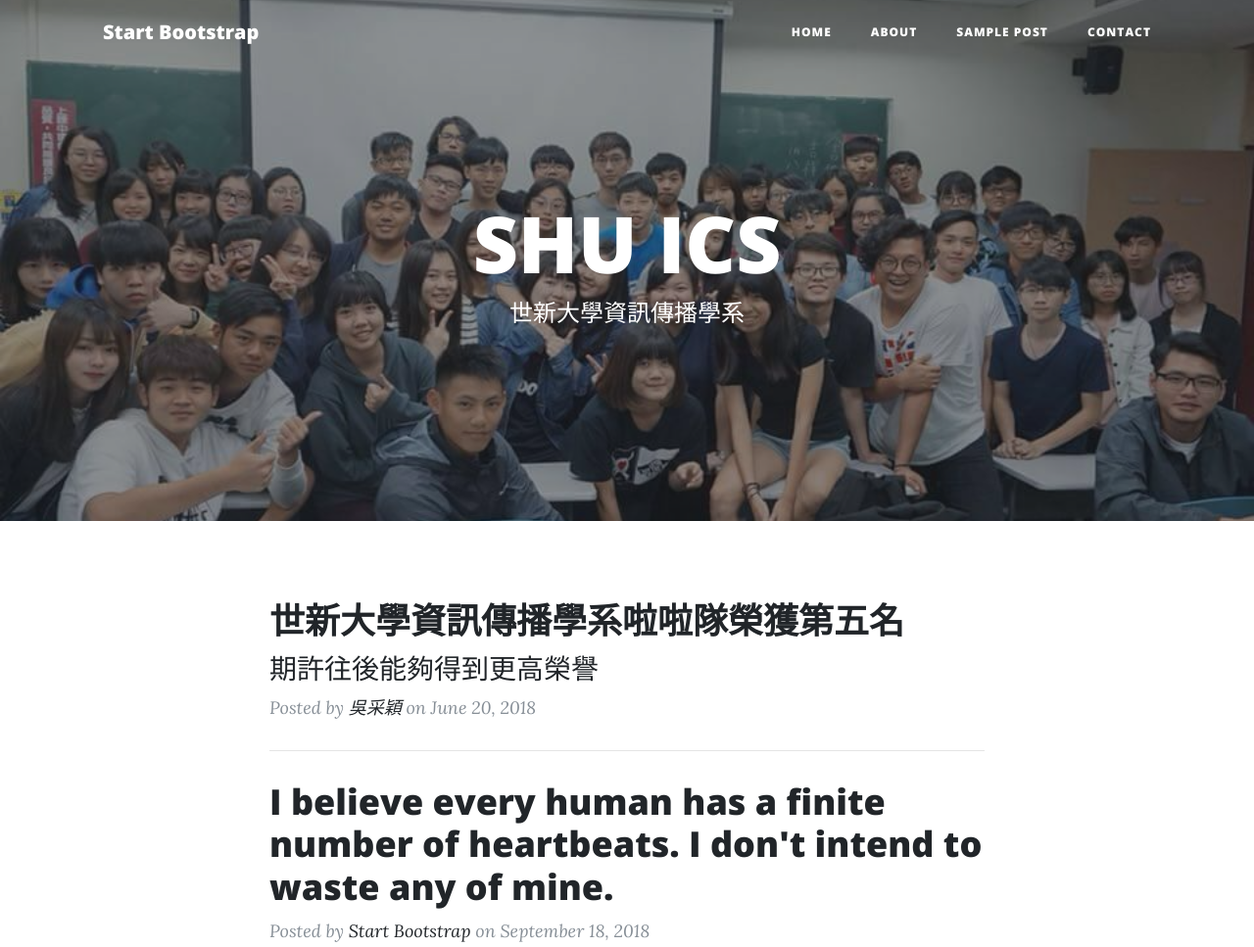
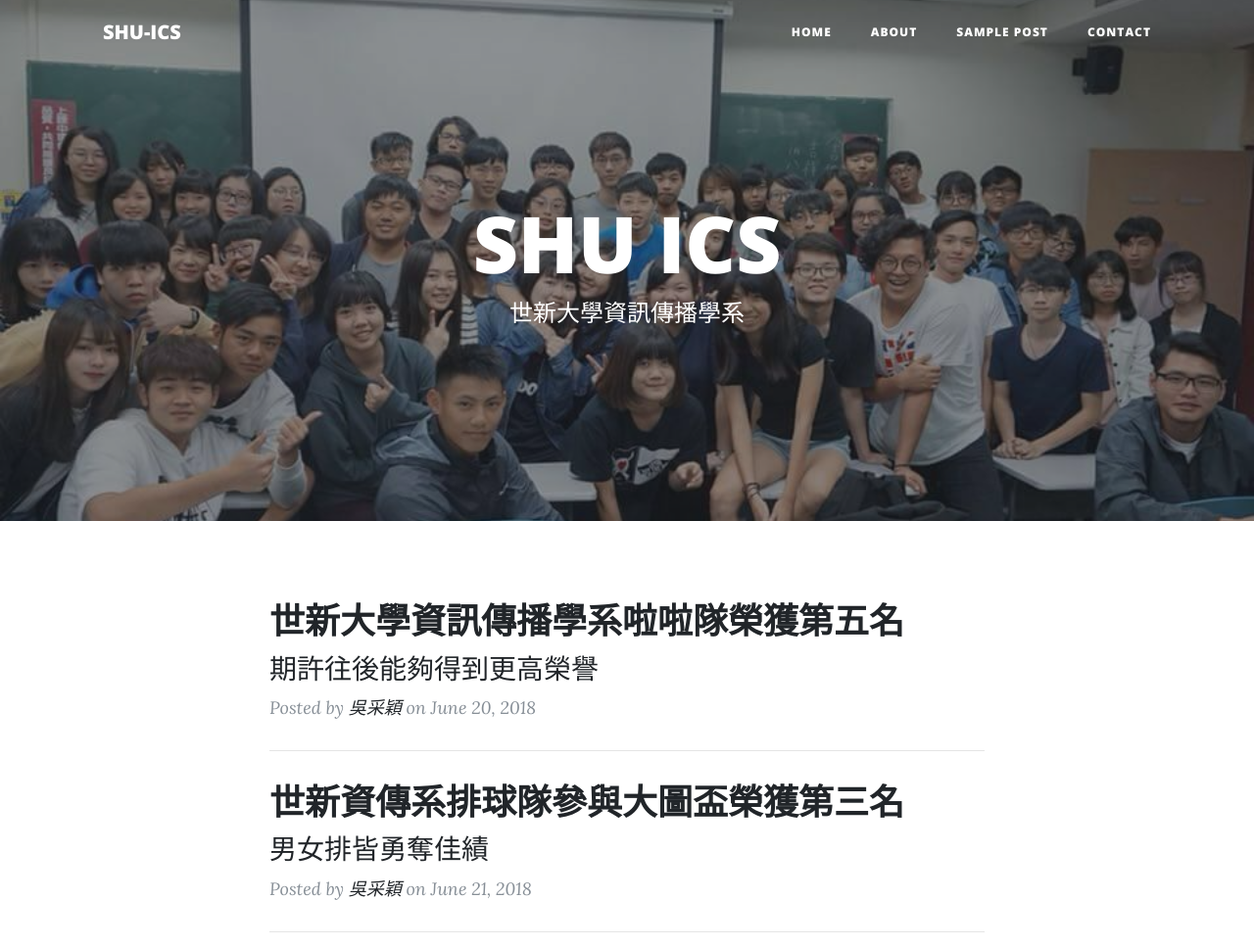
Before and after one commit to blahblahchiakimo/shuics106websitebycyw, a website: page index.html in a window 1280 px wide. Shown: the top 967 px of the page at 98% size. Drawn offline with nearby package versions, Linux system fonts and the light colour scheme.

Commit message:
Update index.html

```diff
--- a/index.html
+++ b/index.html
@@ -28,7 +28,7 @@
     <!-- Navigation -->
     <nav class="navbar navbar-expand-lg navbar-light fixed-top" id="mainNav">
       <div class="container">
-        <a class="navbar-brand" href="index.html">Start Bootstrap</a>
+        <a class="navbar-brand" href="index.html">SHU-ICS</a>
         <button class="navbar-toggler navbar-toggler-right" type="button" data-toggle="collapse" data-target="#navbarResponsive" aria-controls="navbarResponsive" aria-expanded="false" aria-label="Toggle navigation">
           Menu
           <i class="fa fa-bars"></i>
@@ -88,12 +88,15 @@
           <div class="post-preview">
             <a href="post.html">
               <h2 class="post-title">
-                I believe every human has a finite number of heartbeats. I don't intend to waste any of mine.
+                世新資傳系排球隊參與大圖盃榮獲第三名
               </h2>
+              <h3 class="post-subtitle">
+                男女排皆勇奪佳績
+              </h3>
             </a>
             <p class="post-meta">Posted by
-              <a href="#">Start Bootstrap</a>
-              on September 18, 2018</p>
+              <a href="#">吳采穎</a>
+              on June 21, 2018</p>
           </div>
           <hr>
           <div class="post-preview">
```
